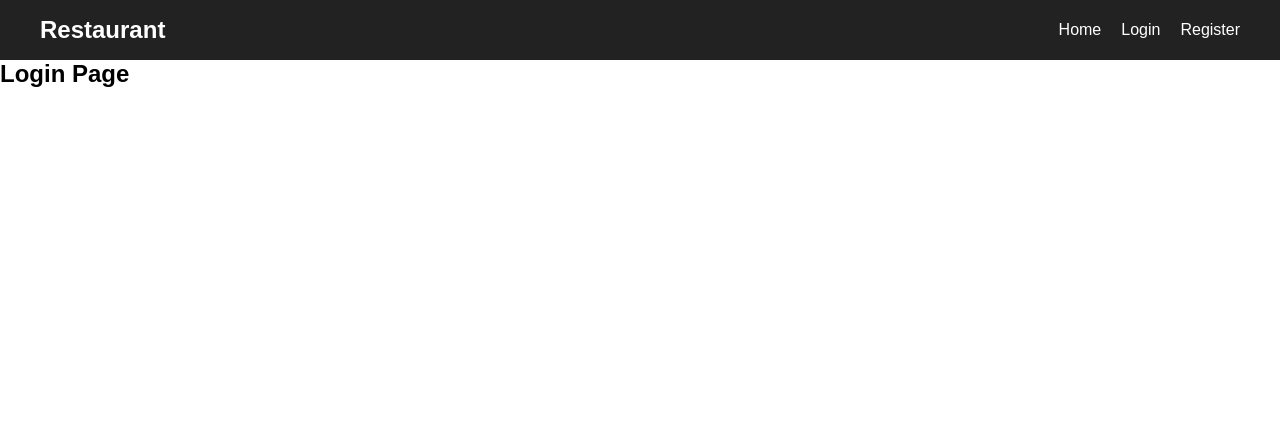
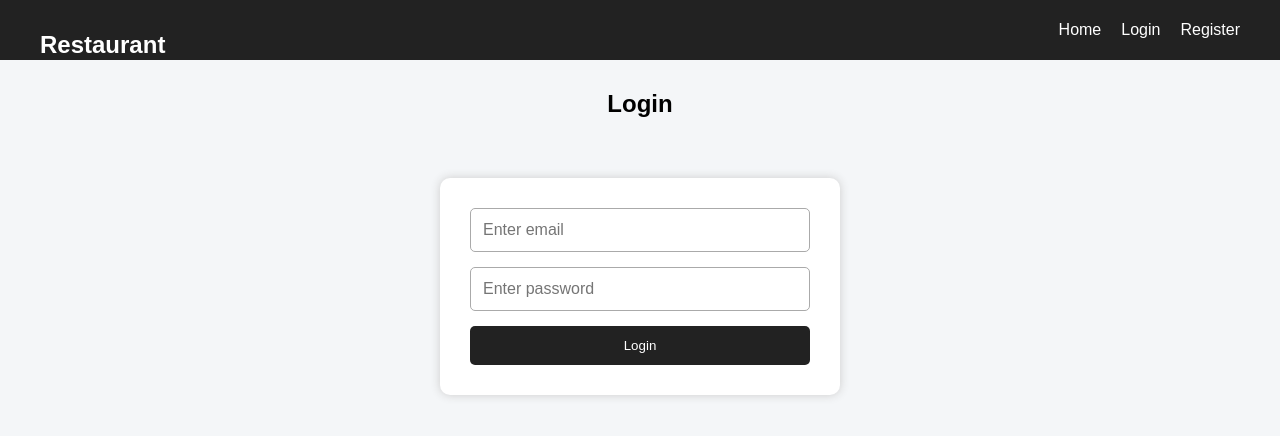
Before and after one commit to nagarajp01/restaurant-reservation-system, a React app in the folder frontend/: page /login in a window 1280 px wide. Shown: the top 436 px of the page. Built offline with nearby package versions, Linux system fonts and the light colour scheme; the HTML template or start-up script is replaced by a standard one.

Commit message:
implement customer reservation booking

```diff
--- a/frontend/src/App.jsx
+++ b/frontend/src/App.jsx
@@ -6,6 +6,7 @@ import Tables from "./pages/Tables";
 import MyReservations from "./pages/MyReservations";
 import AdminDashboard from "./pages/AdminDashboard";
 import Navbar from "./components/Navbar";
+import CreateReservation from "./pages/CreateReservation";
 
 
 function App() {
@@ -52,6 +53,11 @@ function App() {
           element={<AdminDashboard />}
         />
 
+        <Route
+ path="/reserve"
+ element={<CreateReservation />}
+/>
+
       </Routes>
 
     </BrowserRouter>
--- a/frontend/src/index.css
+++ b/frontend/src/index.css
@@ -1,4 +1,4 @@
-* {
+/* * {
   margin: 0;
   padding: 0;
   box-sizing: border-box;
@@ -7,7 +7,7 @@
 body {
   font-family: Arial, sans-serif;
 }
-/* //navbar */
+
 .navbar {
 
   height: 60px;
@@ -46,7 +46,7 @@ body {
 
 }
 
-/*register user form*/
+
 .form-container {
 
   width: 350px;
@@ -78,3 +78,132 @@ body {
   cursor: pointer;
 
 }
+ */
+
+ * {
+    margin: 0;
+    padding: 0;
+    box-sizing: border-box;
+    font-family: Arial, sans-serif;
+}
+
+body {
+    background: #f4f6f8;
+}
+
+
+/* Navbar */
+
+nav {
+    height: 60px;
+    background: #222;
+    color: white;
+
+    display: flex;
+    justify-content: space-between;
+    align-items: center;
+
+    padding: 0 40px;
+}
+
+
+nav a {
+    color: white;
+    text-decoration: none;
+    margin-left: 20px;
+}
+
+
+nav button {
+    padding: 8px 15px;
+    border: none;
+    cursor: pointer;
+}
+
+
+/* Forms */
+
+form {
+    width: 400px;
+    margin: 60px auto;
+
+    background: white;
+    padding: 30px;
+
+    border-radius: 10px;
+
+    display: flex;
+    flex-direction: column;
+    gap: 15px;
+
+    box-shadow: 0 0 10px #ccc;
+}
+
+
+form input,
+form select {
+    padding: 12px;
+    border-radius: 5px;
+    border: 1px solid #aaa;
+
+    font-size: 16px;
+}
+
+
+form button {
+    padding: 12px;
+
+    background: #222;
+    color: white;
+
+    border: none;
+    border-radius: 5px;
+
+    cursor: pointer;
+}
+
+
+form button:hover {
+    background: #444;
+}
+
+
+/* Page headings */
+
+h2 {
+    text-align: center;
+    margin-top: 30px;
+}
+
+
+/* Reservation */
+
+.reservation-container {
+    padding: 20px;
+}
+
+
+.card {
+    background: white;
+
+    width: 350px;
+
+    margin: 20px;
+    padding: 20px;
+
+    border-radius: 10px;
+
+    box-shadow: 0 0 10px #ddd;
+}
+
+
+.card button {
+    margin-top: 10px;
+
+    padding: 8px 12px;
+
+    background: crimson;
+    color:white;
+
+    border:none;
+}
--- /dev/null
+++ b/frontend/src/pages/CreateReservation.jsx
@@ -0,0 +1,179 @@
+import { useEffect, useState } from "react";
+import api from "../services/api";
+
+function CreateReservation() {
+
+    const [tables, setTables] = useState([]);
+
+    const [formData, setFormData] = useState({
+        tableId: "",
+        reservationDate: "",
+        reservationTime: "",
+        numberOfGuests: ""
+    });
+
+
+    const timeSlots = [
+        "12:00",
+        "13:00",
+        "14:00",
+        "15:00",
+        "16:00",
+        "17:00",
+        "18:00",
+        "19:00",
+        "20:00",
+        "21:00",
+        "22:00"
+    ];
+
+
+    useEffect(() => {
+
+        const fetchTables = async () => {
+
+            const response = await api.get("/tables");
+
+            setTables(response.data.data);
+
+        };
+
+        fetchTables();
+
+    }, []);
+
+
+
+    const handleChange = (e) => {
+
+        setFormData({
+            ...formData,
+            [e.target.name]: e.target.value
+        });
+
+    };
+
+
+
+    const handleSubmit = async (e) => {
+
+        e.preventDefault();
+
+        try {
+
+            await api.post(
+                "/reservations",
+                formData
+            );
+
+            alert("Reservation booked successfully");
+
+
+        } catch (error) {
+
+            alert(
+                error.response?.data?.message ||
+                "Booking failed"
+            );
+
+        }
+
+    };
+
+
+
+    return (
+
+        <div>
+
+            <h2>Create Reservation</h2>
+
+
+            <form onSubmit={handleSubmit}>
+
+
+                <select
+                    name="tableId"
+                    onChange={handleChange}
+                >
+
+                    <option>Select Table</option>
+
+                    {
+                        tables.map((table) => (
+
+                            <option
+                                key={table._id}
+                                value={table._id}
+                            >
+                                Table {table.tableNumber}
+                                -
+                                Capacity {table.capacity}
+
+                            </option>
+
+                        ))
+                    }
+
+                </select>
+
+
+
+                <input
+                    type="date"
+                    name="reservationDate"
+                    onChange={handleChange}
+                />
+
+
+
+                <select
+                    name="reservationTime"
+                    onChange={handleChange}
+                >
+
+                    <option>Select Time Slot</option>
+
+
+                    {
+                        timeSlots.map((slot) => (
+
+                            <option
+                                key={slot}
+                                value={slot}
+                            >
+                                {slot}
+                            </option>
+
+                        ))
+                    }
+
+                </select>
+
+
+
+                <input
+                    type="number"
+                    name="numberOfGuests"
+                    placeholder="Guests"
+                    onChange={handleChange}
+                />
+
+
+
+                <button>
+                    Book Table
+                </button>
+
+
+            </form>
+
+
+        </div>
+
+    );
+
+}
+
+
+export default CreateReservation;
--- a/frontend/src/pages/Login.jsx
+++ b/frontend/src/pages/Login.jsx
@@ -1,9 +1,112 @@
+import { useState } from "react";
+import { useNavigate } from "react-router-dom";
+import { useDispatch } from "react-redux";
+
+import api from "../services/api";
+import { login } from "../features/auth/authSlice";
+
+
 function Login() {
+
+    const navigate = useNavigate();
+    const dispatch = useDispatch();
+
+
+    const [formData, setFormData] = useState({
+        email: "",
+        password: ""
+    });
+
+
+    const handleChange = (e) => {
+
+        setFormData({
+            ...formData,
+            [e.target.name]: e.target.value
+        });
+
+    };
+
+
+    const handleSubmit = async (e) => {
+
+        e.preventDefault();
+
+
+        try {
+
+            const response = await api.post(
+                "/users/login",
+                formData
+            );
+
+
+            console.log(response.data);
+
+
+            dispatch(
+                login(response.data.data.user)
+            );
+
+
+            alert("Login successful");
+
+
+            navigate("/");
+
+
+        } catch (error) {
+
+            alert(
+                error.response?.data?.message ||
+                "Login failed"
+            );
+
+        }
+
+    };
+
+
     return (
-        <div>
-            <h2>Login Page</h2>
+
+        <div className="form-container">
+
+            <h2>Login</h2>
+
+
+            <form onSubmit={handleSubmit}>
+
+
+                <input
+                    type="email"
+                    name="email"
+                    placeholder="Enter email"
+                    value={formData.email}
+                    onChange={handleChange}
+                />
+
+
+                <input
+                    type="password"
+                    name="password"
+                    placeholder="Enter password"
+                    value={formData.password}
+                    onChange={handleChange}
+                />
+
+
+                <button type="submit">
+                    Login
+                </button>
+
+
+            </form>
+
         </div>
+
     );
+
 }
 
+
 export default Login;
```
Also changed, not shown: frontend/src/main.jsx (line endings or trailing spaces), 2 other files (tests, documents, lock files or other folders).
